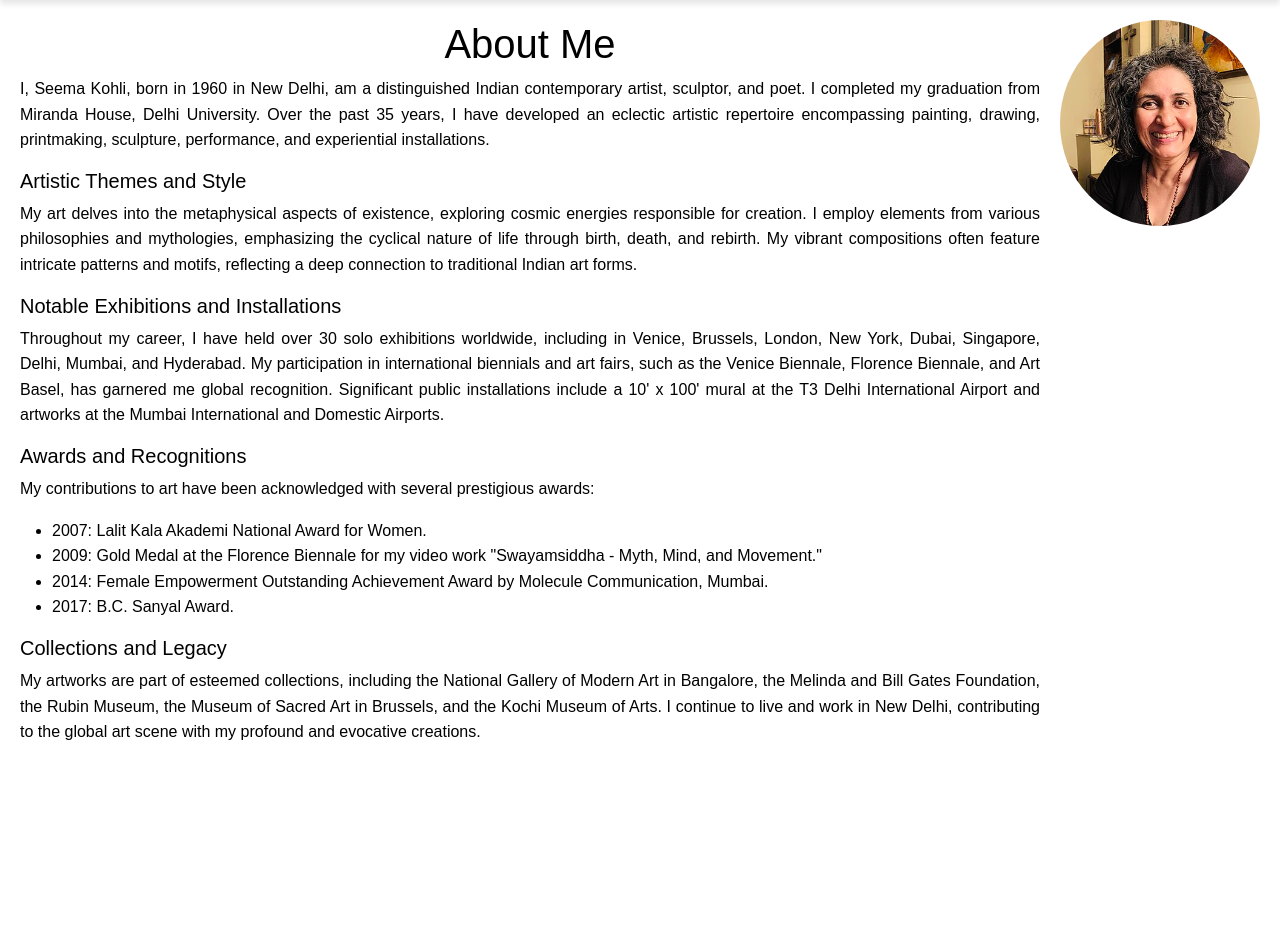
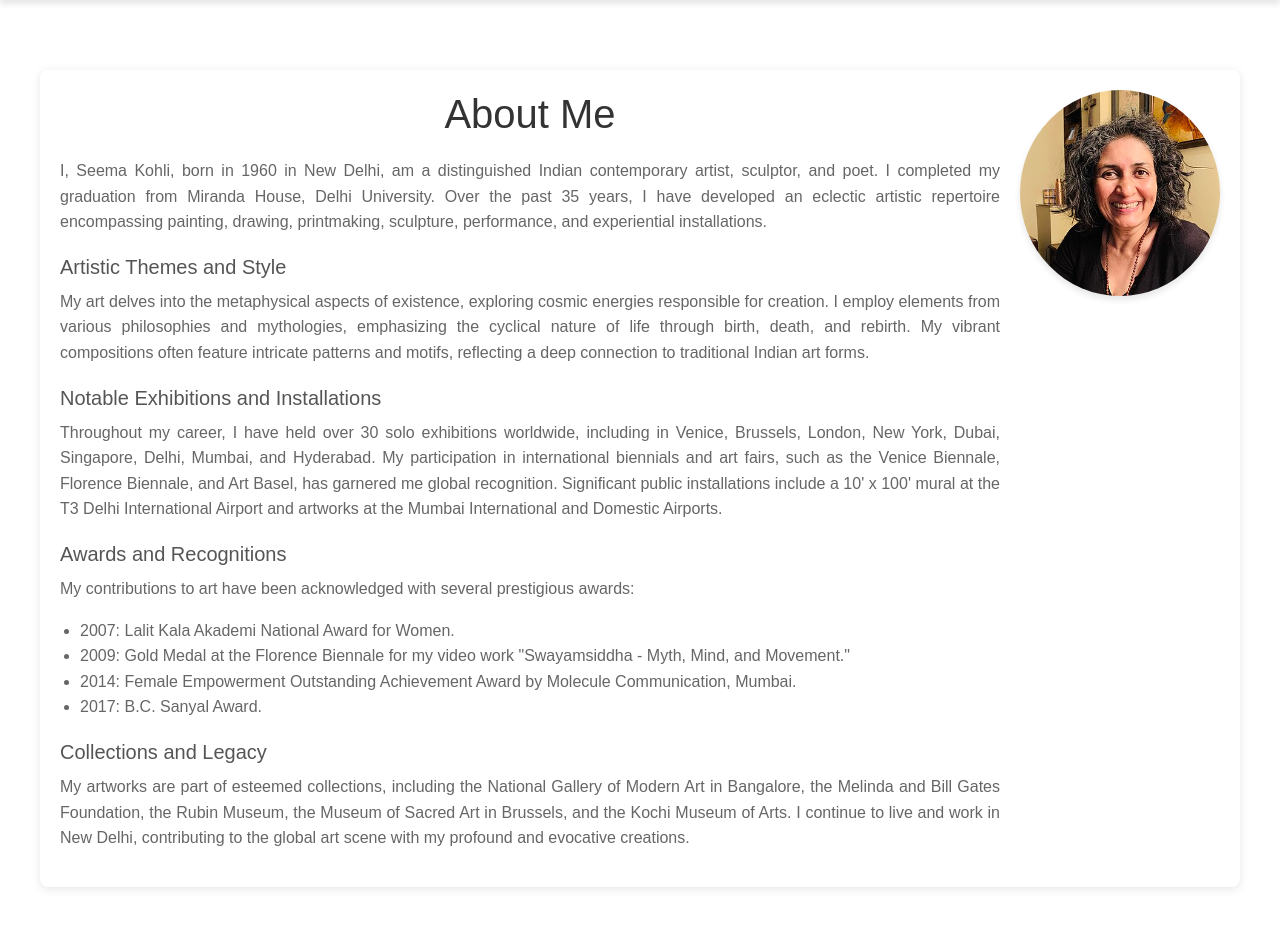
Before and after one commit to jsm1306/ArtistPortfolio, a Django app: page /aboutme/ in a window 1280 px wide. Shown: the part 60-997 px from the top of the page. Before the commit the page ends 800 px from the top, so only its background shows below. Run offline with Django 5.2, Linux system fonts and the light colour scheme.

Commit message:
Updated UI

```diff
--- a/templates/aboutme.html
+++ b/templates/aboutme.html
@@ -1,65 +1,35 @@
 {% extends 'base.html' %}
+
 {% block content %}
-<div style="display: flex; flex-direction: row; align-items: flex-start; gap: 20px">
-  <div style="flex: 1; text-align: justify;">
-    <h1 style="text-align: center;">About Me</h1>
+<div class="about-container">
+  <div class="about-text">
+    <h1>About Me</h1>
     <p>
-      I, Seema Kohli, born in 1960 in New Delhi, am a distinguished Indian
-      contemporary artist, sculptor, and poet. I completed my graduation from
-      Miranda House, Delhi University. Over the past 35 years, I have developed
-      an eclectic artistic repertoire encompassing painting, drawing,
-      printmaking, sculpture, performance, and experiential installations.
+      I, Seema Kohli, born in 1960 in New Delhi, am a distinguished Indian contemporary artist, sculptor, and poet. I completed my graduation from Miranda House, Delhi University. Over the past 35 years, I have developed an eclectic artistic repertoire encompassing painting, drawing, printmaking, sculpture, performance, and experiential installations.
     </p>
     <h5>Artistic Themes and Style</h5>
     <p>
-      My art delves into the metaphysical aspects of existence, exploring cosmic
-      energies responsible for creation. I employ elements from various
-      philosophies and mythologies, emphasizing the cyclical nature of life
-      through birth, death, and rebirth. My vibrant compositions often feature
-      intricate patterns and motifs, reflecting a deep connection to traditional
-      Indian art forms.
+      My art delves into the metaphysical aspects of existence, exploring cosmic energies responsible for creation. I employ elements from various philosophies and mythologies, emphasizing the cyclical nature of life through birth, death, and rebirth. My vibrant compositions often feature intricate patterns and motifs, reflecting a deep connection to traditional Indian art forms.
     </p>
     <h5>Notable Exhibitions and Installations</h5>
     <p>
-      Throughout my career, I have held over 30 solo exhibitions worldwide,
-      including in Venice, Brussels, London, New York, Dubai, Singapore, Delhi,
-      Mumbai, and Hyderabad. My participation in international biennials and art
-      fairs, such as the Venice Biennale, Florence Biennale, and Art Basel, has
-      garnered me global recognition. Significant public installations include a
-      10' x 100' mural at the T3 Delhi International Airport and artworks at the
-      Mumbai International and Domestic Airports.
+      Throughout my career, I have held over 30 solo exhibitions worldwide, including in Venice, Brussels, London, New York, Dubai, Singapore, Delhi, Mumbai, and Hyderabad. My participation in international biennials and art fairs, such as the Venice Biennale, Florence Biennale, and Art Basel, has garnered me global recognition. Significant public installations include a 10' x 100' mural at the T3 Delhi International Airport and artworks at the Mumbai International and Domestic Airports.
     </p>
     <h5>Awards and Recognitions</h5>
-    <p>
-      My contributions to art have been acknowledged with several prestigious
-      awards:
-    </p>
+    <p>My contributions to art have been acknowledged with several prestigious awards:</p>
     <ul>
       <li>2007: Lalit Kala Akademi National Award for Women.</li>
-      <li>
-        2009: Gold Medal at the Florence Biennale for my video work
-        "Swayamsiddha - Myth, Mind, and Movement."
-      </li>
-      <li>
-        2014: Female Empowerment Outstanding Achievement Award by Molecule
-        Communication, Mumbai.
-      </li>
+      <li>2009: Gold Medal at the Florence Biennale for my video work "Swayamsiddha - Myth, Mind, and Movement."</li>
+      <li>2014: Female Empowerment Outstanding Achievement Award by Molecule Communication, Mumbai.</li>
       <li>2017: B.C. Sanyal Award.</li>
     </ul>
-
     <h5>Collections and Legacy</h5>
     <p>
-      My artworks are part of esteemed collections, including the National
-      Gallery of Modern Art in Bangalore, the Melinda and Bill Gates Foundation,
-      the Rubin Museum, the Museum of Sacred Art in Brussels, and the Kochi
-      Museum of Arts. I continue to live and work in New Delhi, contributing to
-      the global art scene with my profound and evocative creations.
+      My artworks are part of esteemed collections, including the National Gallery of Modern Art in Bangalore, the Melinda and Bill Gates Foundation, the Rubin Museum, the Museum of Sacred Art in Brussels, and the Kochi Museum of Arts. I continue to live and work in New Delhi, contributing to the global art scene with my profound and evocative creations.
     </p>
   </div>
-  <img
-    src="/media/gallery/Seema_Kohli.jpg"
-    alt="Seema Kohli"
-    style="width: 200px; height: auto; border-radius: 50%"
-  />
+  <div class="about-image">
+    <img src="/media/gallery/Seema_Kohli.jpg" alt="Seema Kohli" />
+  </div>
 </div>
 {% endblock %}
--- a/templates/base.html
+++ b/templates/base.html
@@ -11,6 +11,66 @@
 
 </head>
 <style>
+    .about-container {
+    display: flex;
+    flex-direction: row;
+    align-items: flex-start;
+    gap: 20px;
+    max-width: 1200px;
+    margin: 50px auto;
+    padding: 20px;
+    background: #fff;
+    border-radius: 8px;
+    box-shadow: 0 2px 10px rgba(0, 0, 0, 0.1);
+}
+
+.about-text {
+    flex: 1;
+    text-align: justify;
+}
+
+.about-text h1 {
+    text-align: center;
+    color: #333;
+    margin-bottom: 20px;
+}
+
+.about-text h5 {
+    color: #555;
+    margin-top: 20px;
+    margin-bottom: 10px;
+}
+
+.about-text p, .about-text ul {
+    color: #666;
+    line-height: 1.6;
+}
+
+.about-text ul {
+    padding-left: 20px;
+}
+
+.about-image {
+    flex-shrink: 0;
+}
+
+.about-image img {
+    width: 200px;
+    height: auto;
+    border-radius: 50%;
+    box-shadow: 0 4px 6px rgba(0, 0, 0, 0.1);
+}
+
+@media (max-width: 768px) {
+    .about-container {
+        flex-direction: column;
+        align-items: center;
+    }
+
+    .about-image img {
+        margin-bottom: 20px;
+    }
+}
 
 nav.navbar {
         position: fixed;
```
